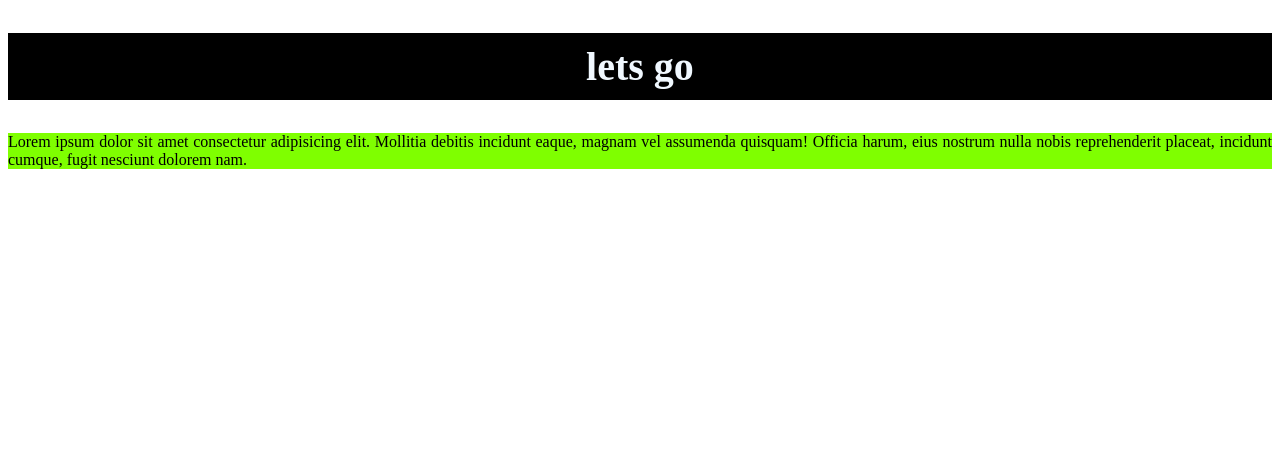
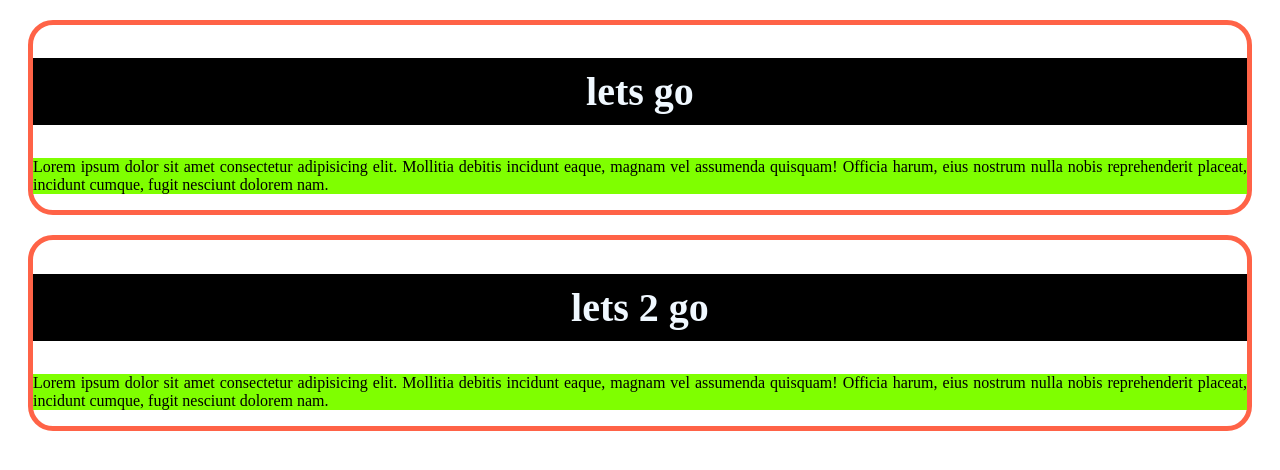
Before and after one commit to Zahin1033/pg-first-repo, a plain HTML site: page index.html in a window 1280 px wide. Drawn offline with Linux system fonts and the light colour scheme.

Commit message:
added more css

```diff
--- a/index.html
+++ b/index.html
@@ -3,13 +3,20 @@
 <head>
     <meta charset="UTF-8">
     <meta name="viewport" content="width=device-width, initial-scale=1.0">
-    <title>Git repo practicegit</title>
+    <title>Git repo practice</title>
     <link rel="stylesheet" href="styles/style.css">
 </head>
 <body>
-    <h2>lets go</h2>
+    <div><h2>lets go</h2>
     <p>Lorem ipsum dolor sit amet consectetur adipisicing elit. Mollitia debitis incidunt eaque, magnam vel assumenda quisquam! Officia harum, eius nostrum nulla nobis reprehenderit placeat, incidunt cumque, fugit nesciunt dolorem nam.
 
     </p>
+    </div>
+    <div><h2>lets 2 go</h2>
+    <p>Lorem ipsum dolor sit amet consectetur adipisicing elit. Mollitia debitis incidunt eaque, magnam vel assumenda quisquam! Officia harum, eius nostrum nulla nobis reprehenderit placeat, incidunt cumque, fugit nesciunt dolorem nam.
+
+    </p>
+    </div>
+
 </body>
 </html>
--- a/styles/style.css
+++ b/styles/style.css
@@ -11,3 +11,8 @@ p{
     color: black;
     text-align: justify;
 }
+div{
+    border: 5px solid tomato;
+    margin: 20px;
+    border-radius: 25px;
+}
```
